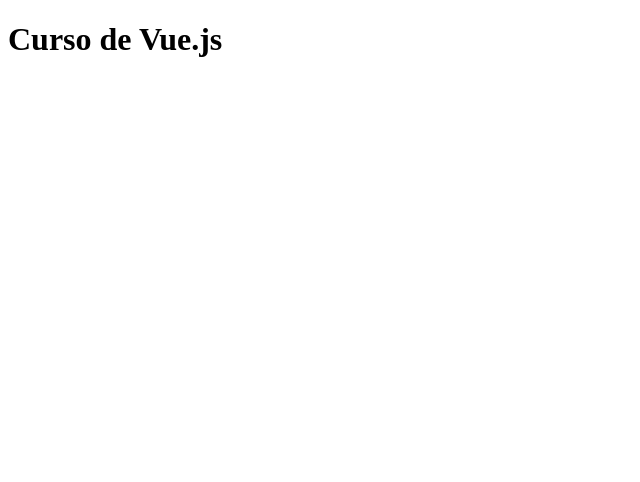
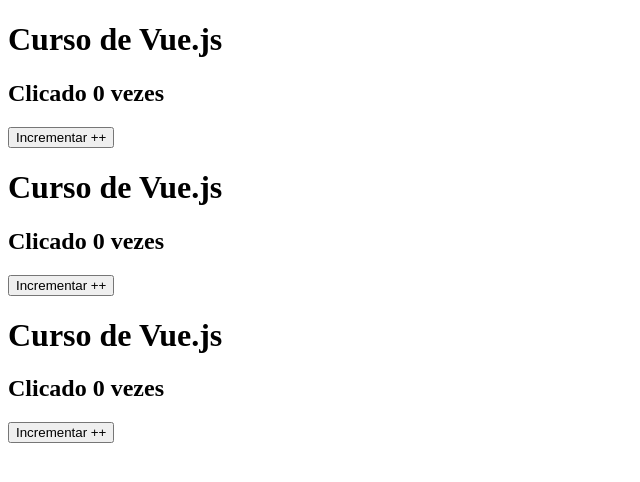
Before and after one commit to taironedias/vue-init, a Vue app in the folder with-docker/code/vue-components-intro/: page / in a window 1280 px wide. Shown: the top 482 px of the page, without its empty margins (0-640 px from the left). Built offline with nearby package versions, Linux system fonts and the light colour scheme.

Commit message:
boas praticas de components

```diff
--- a/with-docker/code/vue-components-intro/public/index.html
+++ b/with-docker/code/vue-components-intro/public/index.html
@@ -12,12 +12,7 @@
       <strong>We're sorry but <%= htmlWebpackPlugin.options.title %> doesn't work properly without JavaScript enabled. Please enable it to continue.</strong>
     </noscript>
 
-    <div id="app">
-      <!-- Essa forma não é possível ser utilizada diretamente no DOM (apenas dentro da tag template do Vue), pois nesse caso o Vue não faz a conversão -->
-      <!-- <AppHeader></AppHeader> -->
-      <!-- Essa é a forma correta (kebab-case) mesmo o registro estando no formato PascalCase -->
-      <app-header></app-header>
-    </div>
+    <div id="app"></div>
 
     <!-- built files will be auto injected -->
   </body>
--- a/with-docker/code/vue-components-intro/src/App.vue
+++ b/with-docker/code/vue-components-intro/src/App.vue
@@ -1,14 +1,26 @@
 <template>
-    <app-contador></app-contador>
+    <div>
+        <!-- Apesar do registro dos components estarem no padrão PascalCase, o próprio Vue, faz a conversar para kebab-case. Porém, a reciprocidade não é a mesma, ou seja, se o registro for no padrão kebab-case e utilizar os components como PascalCase, é disparado um erro no console do navegador -->
+        <app-header></app-header>
+        <app-contador></app-contador>
+        <!-- Logicamente pode-se utilizar o padrão PascalCase diretamente como tags, assim como é no React -->
+        <AppHeader></AppHeader>
+        <AppContador></AppContador>
+        <!-- Como o exemplo acima, os components não possuem um conteúdo entre suas tags, pode fazer um "self closing" -->
+        <AppHeader/>
+        <AppContador/>
+    </div>
 </template>
 
 <script>
 
 import AppContador from './AppContador.vue';
+import AppHeader from './AppHeader.vue';
 
 export default {
     components: {
-        'app-contador': AppContador
+        AppContador,
+        AppHeader
     }
 }
 </script>
--- a/with-docker/code/vue-components-intro/src/main.js
+++ b/with-docker/code/vue-components-intro/src/main.js
@@ -1,10 +1,7 @@
 import Vue from 'vue'
 
-// import App from './App.vue';
-import AppHeader from './AppHeader.vue';
-
-Vue.component('AppHeader', AppHeader)
+import App from './App.vue';
 
 new Vue({
-  // render: h => h(App)
+  render: h => h(App)
 }).$mount('#app')
```
